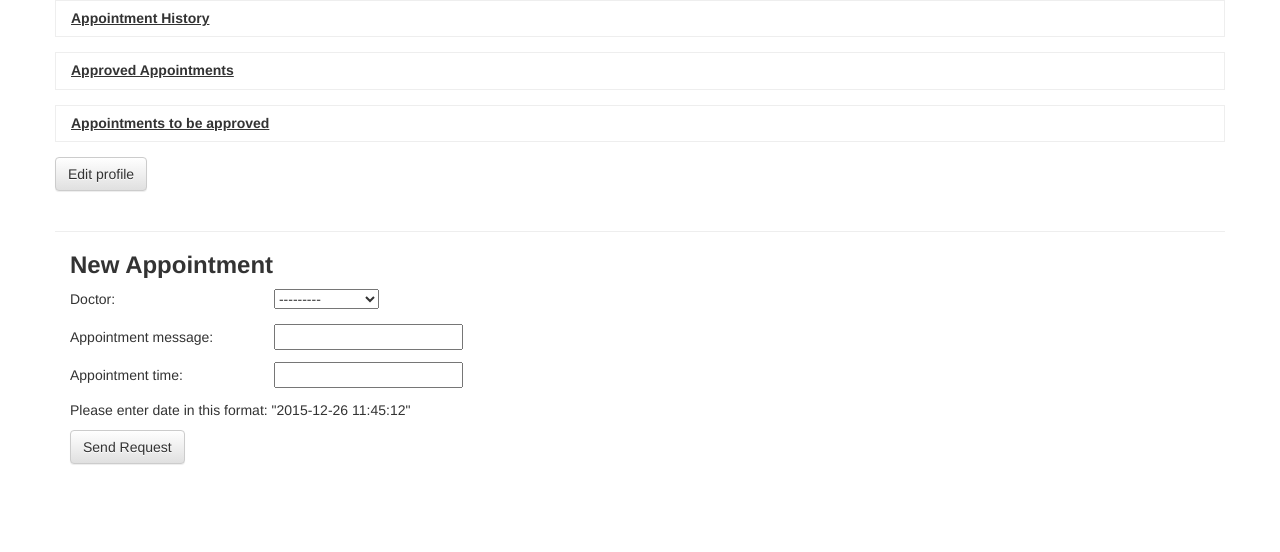
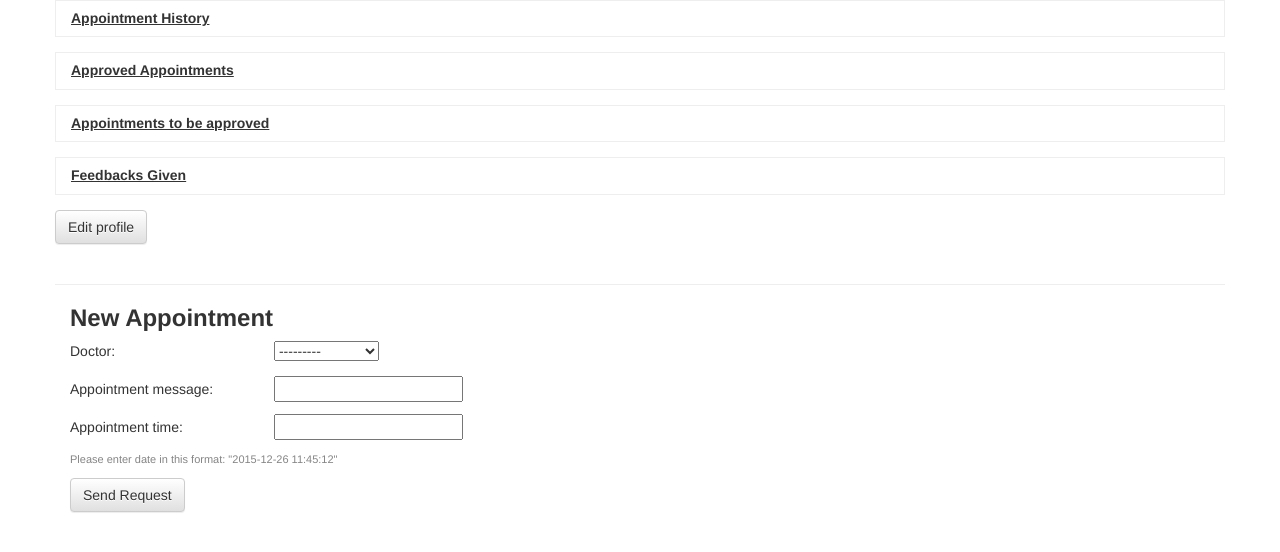
Before and after one commit to tarunbatra11/mysite, a Django app: template doctor/templates/patient.html in a window 1280 px wide. Shown: the top 552 px of the page. Run offline with Django 3.2, Linux system fonts and the light colour scheme; the template is opened without the code that fills it: values that come from a table or form of the project are taken from there, others are empty; data comes from the database, SQL or seed files in the repository; both versions use the stored data as it was after the commit; parts of the project's set-up code (start-up, migrations or seed data) failed here and were passed over; some libraries are stand-ins or nearby versions.

Commit message:
Added feedbacks functionality for doctor by patient

```diff
--- a/doctor/admin.py
+++ b/doctor/admin.py
@@ -1,7 +1,7 @@
 from django.contrib import admin
 from django.contrib.auth.admin import UserAdmin
 from django.contrib.auth.models import User
-from .models import Account, Doctor, Speciality, Appointment
+from .models import Account, Doctor, Speciality, Appointment, Feedback
 
 
 class AccountInline(admin.StackedInline):
@@ -22,6 +22,7 @@
 
 
 admin.site.register(Appointment)
+admin.site.register(Feedback)
 admin.site.register(Doctor, DoctorAdmin)
 admin.site.register(Speciality, SpecialityAdmin)
 admin.site.unregister(User)
--- a/doctor/models.py
+++ b/doctor/models.py
@@ -42,5 +42,29 @@
         self.approved_status = 'approved'
         self.save()
 
+    def reject(self):
+        self.approved_status = 'reject'
+        self.save()
+
     def __str__(self):
-        return str(self.doctor)
+        return str(self.appointment_message)
+
+
+class Feedback(models.Model):
+    doctor = models.ForeignKey(Doctor)
+    patient = models.ForeignKey(Account)
+    feedback_given = models.CharField(max_length=500)
+    feedback_time = models.DateTimeField(
+            blank=True, null=True)
+    approved_status = models.CharField(max_length=8, default='pending', editable=True)
+
+    def approve(self):
+        self.approved_status = 'approved'
+        self.save()
+
+    def reject(self):
+        self.approved_status = 'reject'
+        self.save()
+
+    def __str__(self):
+        return str(self.feedback_given)
--- a/doctor/static/css/doctor.css
+++ b/doctor/static/css/doctor.css
@@ -45,6 +45,7 @@
 #patient-page .appointment-history,
 #patient-page .approved-appointments,
 #patient-page .approved-appointments,
+#patient-page .feedbacks-given,
 #doctor-page .requested-appointments,
 #doctor-page .approved-appointments,
 #doctor-page .feedbacks-received {
@@ -66,3 +67,13 @@
 .edit-profile {
     padding: 0;
 }
+
+.appointment,
+.feedback {
+    color: #858585;
+}
+
+.suggestion {
+    color: #858585;
+    font-size: 11px;
+}
--- a/doctor/templates/doctor.html
+++ b/doctor/templates/doctor.html
@@ -28,6 +28,11 @@
 
   <div class="container feedbacks-received">
     <h5><b><u>Feedbacks Received</u></b></h5>
+    {% for feedback in feedbacks_received %}
+      <div class="appointment">
+        <b><u>{{ feedback.patient }}</u></b>: {{ feedback.feedback_given }}. <b><u>Time</u></b>: {{ feedback.feedback_time }}
+      </div>
+    {% endfor %}
   </div>
 
   <div class="container edit-profile">
--- a/doctor/templates/patient.html
+++ b/doctor/templates/patient.html
@@ -31,6 +31,15 @@
     {% endfor %}
   </div>
 
+  <div class="container feedbacks-given">
+    <h5><b><u>Feedbacks Given</u></b></h5>
+    {% for feedback in feedbacks_given %}
+      <div class="appointment">
+        <b><u>{{ feedback.doctor }}</u></b>: {{ feedback.feedback_given }}. <b><u>Time</u></b>: {{ feedback.feedback_time }}
+      </div>
+    {% endfor %}
+  </div>
+
   <div class="container edit-profile">
     <a href="#" class="btn btn-default" role="button">Edit profile</a>
   </div>
@@ -39,7 +48,7 @@
     <h3><b>New Appointment</b></h3>
     <form method="POST" class="appointment-form">{% csrf_token %}
         {{ form.as_p }}
-        <p>Please enter date in this format: "2015-12-26 11:45:12"</p>
+        <p class="suggestion">Please enter date in this format: "2015-12-26 11:45:12"</p>
         <button type="submit" class="save btn btn-default">Send Request</button>
     </form>
   </div>
```
Also changed, not shown: doctor/views.py (+8 -6 lines), db.sqlite3, doctor/migrations/0018_feedback.py (added).
